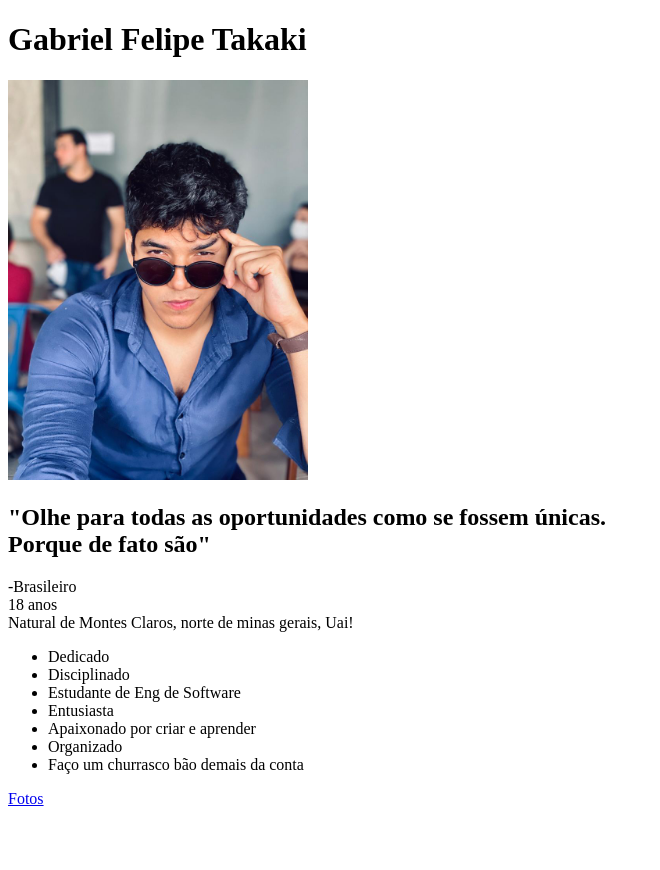
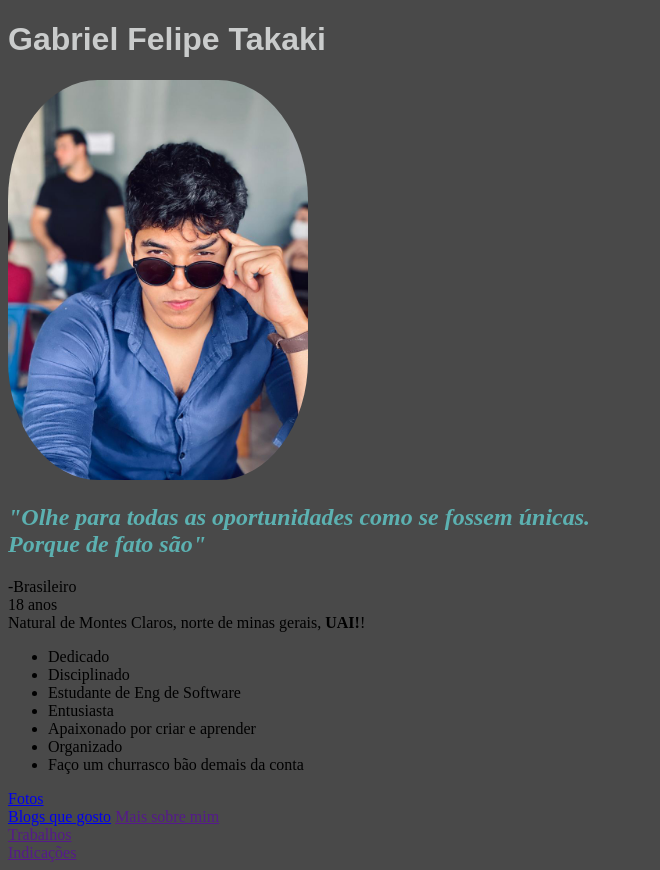
Before and after one commit to Gabriel-takaki/gabriel-takaki.github.io, a plain HTML site: page index.html in a window 1280 px wide. Shown: the whole page, without its empty margins (0-660 px from the left). Before the commit the page ends 816 px from the top, so only its background shows below. Drawn offline with Linux system fonts and the light colour scheme.

Commit message:
Alteraçoes css

```diff
--- a/index.html
+++ b/index.html
@@ -5,12 +5,15 @@
     <meta http-equiv="X-UA-Compatible" content="IE=edge">
     <meta name="viewport" content="width=device-width, initial-scale=1.0">
     <title>Portfólio</title>
+    <link rel="stylesheet" href="style.css">
 </head>
 <body>
     <h1>Gabriel Felipe Takaki</h1>
+    <div class="fotoperfil">
     <img src="fotoeu.jpeg" alt="foto de perfil" width="300px">
+    </div>
     <h2>"Olhe para todas as oportunidades como se fossem únicas. <br>Porque de fato são"</h2>
-    <p>-Brasileiro <br> 18 anos <br> Natural de Montes Claros, norte de minas gerais, Uai!</p>
+    <p>-Brasileiro <br> 18 anos <br> Natural de Montes Claros, norte de minas gerais, <strong> UAI!</strong>!</p>
     <ul>
         <li>Dedicado</li>
         <li>Disciplinado</li>
@@ -20,7 +23,10 @@
         <li>Organizado</li>
         <li>Faço um churrasco bão demais da conta</li>
     </ul>
-    <a href="fotoeu.jpeg" target="">Fotos</a>
-
+    <a href="fotoeu.jpeg" target="">Fotos</a> <br>
+    <a href="https://pt.stackoverflow.com/">Blogs que gosto</a>
+    <a href="">Mais sobre mim</a> <br>
+    <a href="">Trabalhos</a> <br>
+    <a href="">Indicações</a>
 </body>
 </html>
--- /dev/null
+++ b/style.css
@@ -0,0 +1,18 @@
+h1{ color: rgb(202, 204, 204);
+    box-shadow: black;
+    font-family: sans-serif;
+
+}
+
+h2 {
+    color: rgb(92, 177, 177);
+    font-style: italic;
+}
+
+.fotoperfil img{
+    border-radius: 30%;
+}
+
+body{
+    background-color: rgb(73, 73, 73);
+}
```
